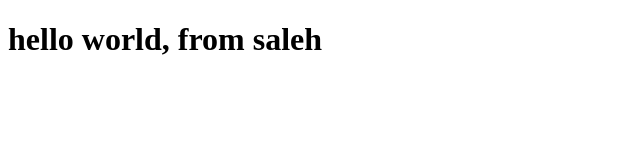
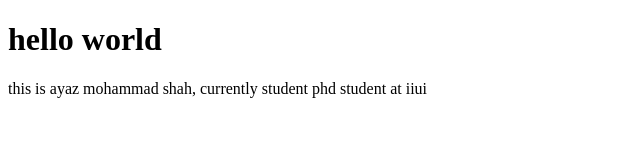
Before and after one commit to Saleh-1998/bootcamp2020, a plain HTML site: page index.html in a window 1280 px wide. Shown: the whole page, without its empty margins (0-640 px from the left). Drawn offline with Linux system fonts and the light colour scheme.

Commit message:
adding details to check auto workflow
checking

```diff
--- a/index.html
+++ b/index.html
@@ -6,6 +6,7 @@
     <title>Document</title>
 </head>
 <body>
-    <h1> hello world, from saleh</h1>
+    <h1> hello world </h1>
+    <p> this is ayaz mohammad shah, currently student phd student at iiui </p>
 </body>
 </html>
```
